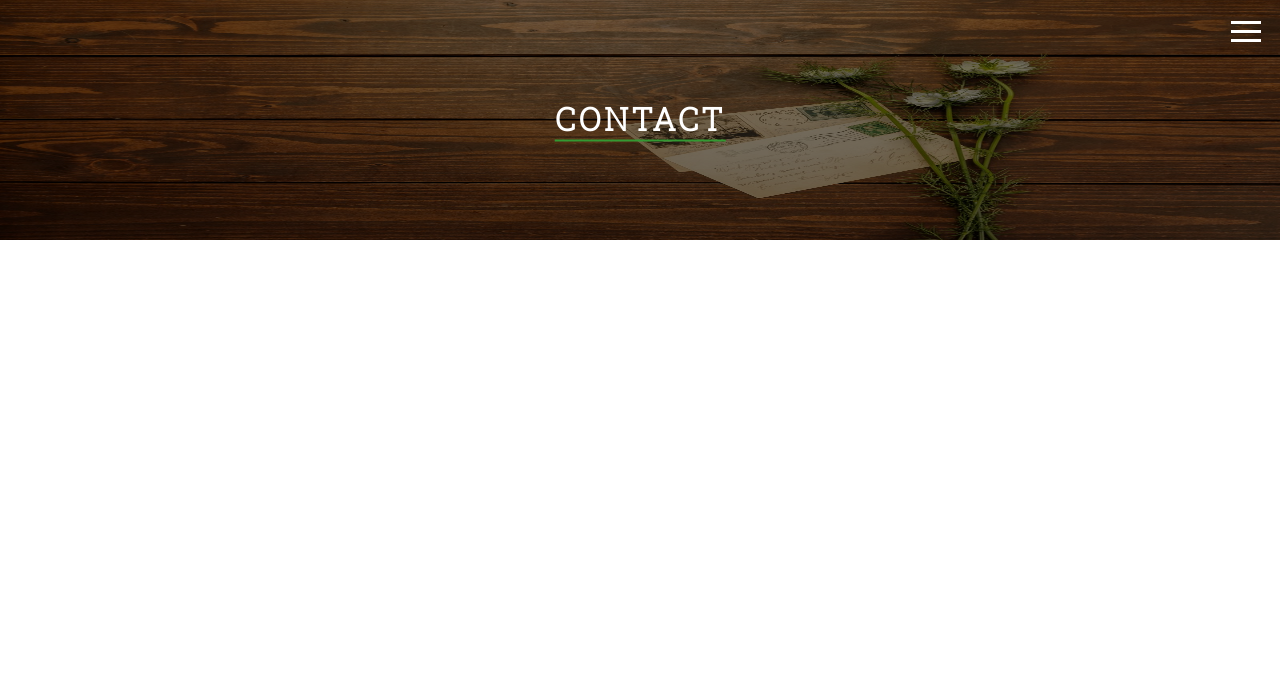
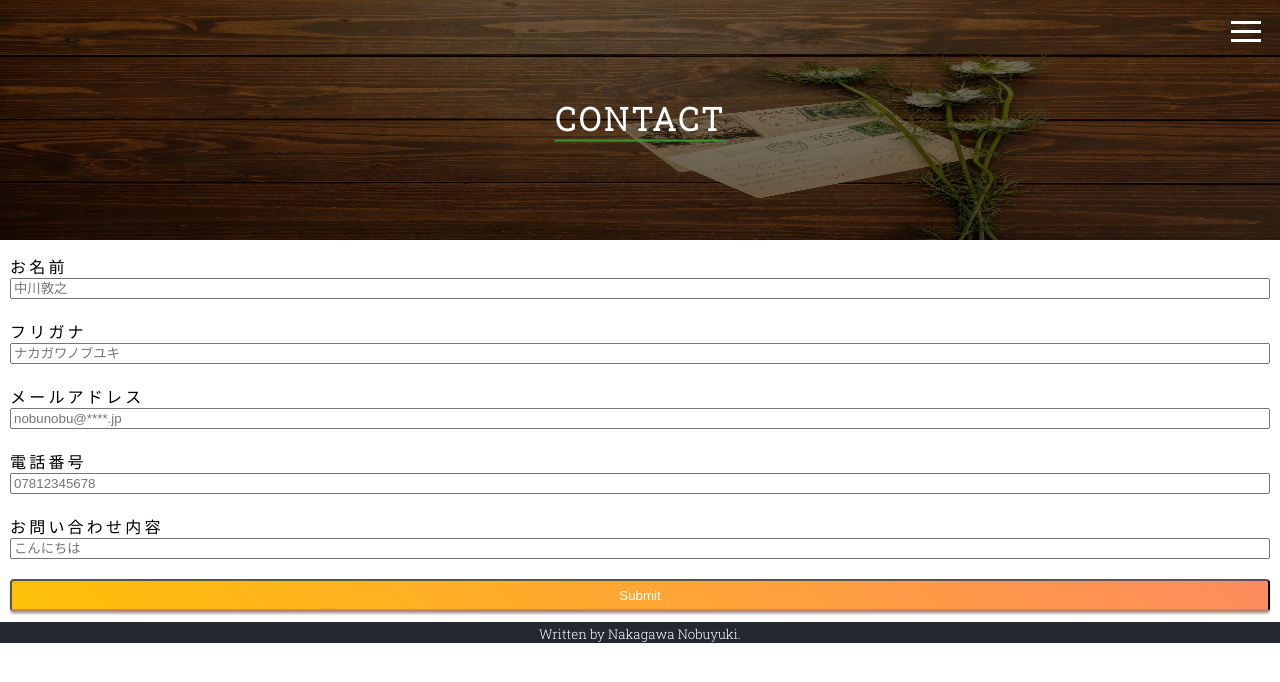
Before and after one commit to nobubububu/mobileFirst, a plain HTML site: page contact.html in a window 1280 px wide. Drawn offline with Linux system fonts and the light colour scheme.

Commit message:
initial commit

```diff
--- a/about.css
+++ b/about.css
@@ -142,9 +142,37 @@ nav.NavMenu.active {
 .about-content p {
   color: #8c9398;
 }
+
+.contact-content {
+  color: black;
+  display: flex;
+  flex-direction: column;
+}
+.input-container {
+  display: flex;
+  flex-direction: column;
+  margin: 10px;
+}
+
+#button {
+  display: inline-block;
+  padding: 0.5em 1em;
+  text-decoration: none;
+  border-radius: 4px;
+  color: #ffffff;
+  background-image: linear-gradient(45deg, #ffc107 0%, #ff8b5f 100%);
+  box-shadow: 0px 2px 2px rgba(0, 0, 0, 0.29);
+  border-bottom: solid 3px #c58668;
+}
+#button:active {
+  -webkit-transform: translateY(4px);
+  transform: translateY(4px);
+  box-shadow: 0px 0px 1px rgba(0, 0, 0, 0.2);
+  border-bottom: none;
+}
 .footer-text {
   text-align: center;
-  background-color: #000;
+  background-color: #242830;
   margin: 0;
   letter-spacing: 0;
 }
--- a/contact.html
+++ b/contact.html
@@ -29,6 +29,36 @@
     </div>
     <img class="header-picture" src="picture/elly181027004_TP_V.jpg" alt="" />
     <h1 class="page-title">CONTACT</h1>
+    <!--フォーム-->
+    <form action="" class="contact-content">
+      <div class="input-container">
+        <label for="name">お名前</label>
+        <input type="text" id="name" placeholder="中川敦之" />
+      </div>
+      <div class="input-container">
+        <label for="フリガナ">フリガナ</label>
+        <input type="text" id="name-value" placeholder="ナカガワノブユキ" />
+      </div>
+      <div class="input-container">
+        <label for="メールアドレス">メールアドレス</label>
+        <input type="text" id="address" placeholder="nobunobu@****.jp" />
+      </div>
+      <div class="input-container">
+        <label for="number">電話番号</label>
+        <input type="text" id="number" placeholder="07812345678" />
+      </div>
+      <div class="input-container">
+        <label for="text-space">お問い合わせ内容</label>
+        <input type="textarea" id="text-space" placeholder="こんにちは" />
+      </div>
+      <div class="input-container">
+        <input type="submit" id="button" />
+      </div>
+    </form>
+    <!--ここまで-->
+    <footer>
+      <p class="footer-text"><small>Written by Nakagawa Nobuyuki.</small></p>
+    </footer>
     <script src="js/jquery-3.5.1.min.js"></script>
     <script src="js/main.js"></script>
   </body>
```
Also changed, not shown: portfolio.html (+3 -0 lines).
